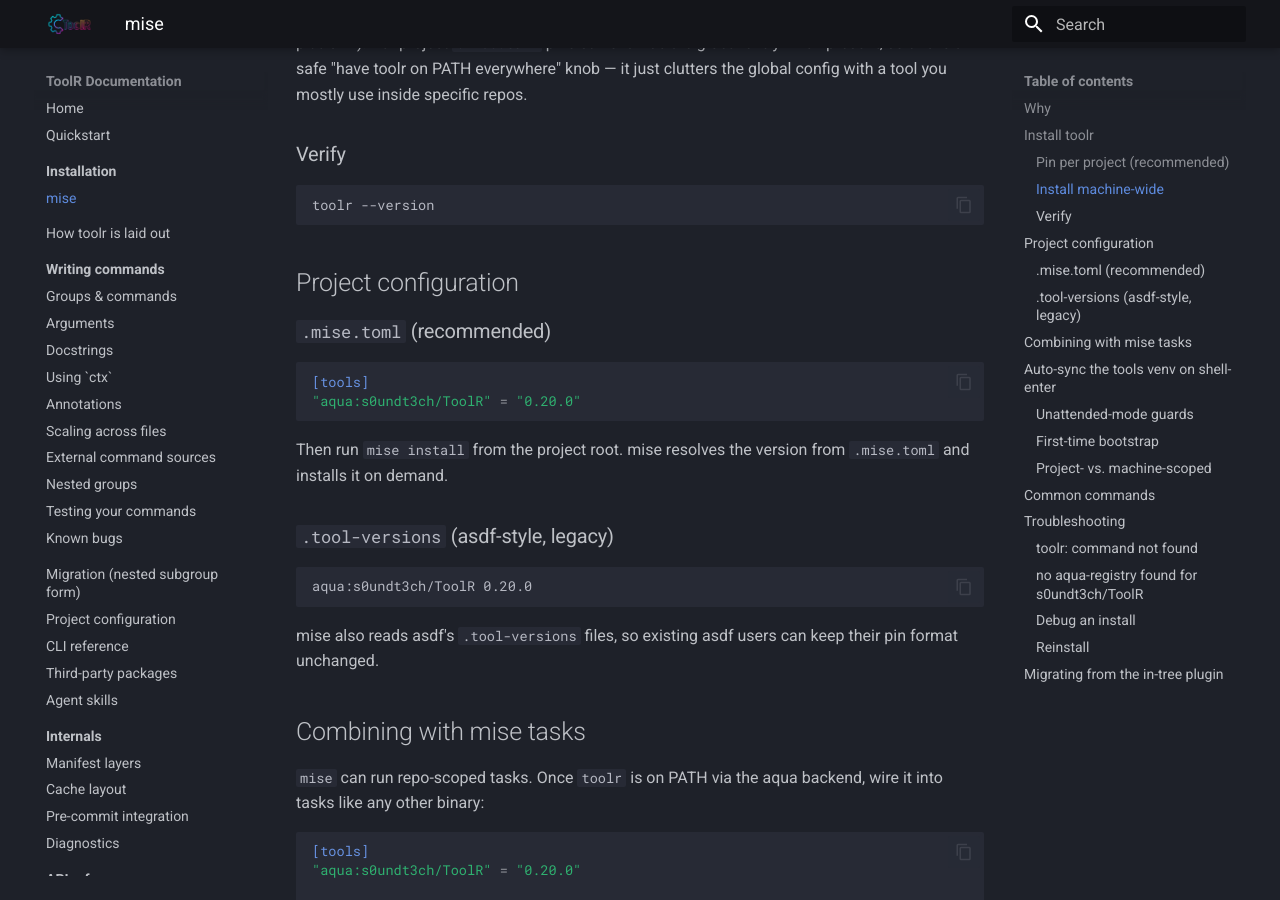
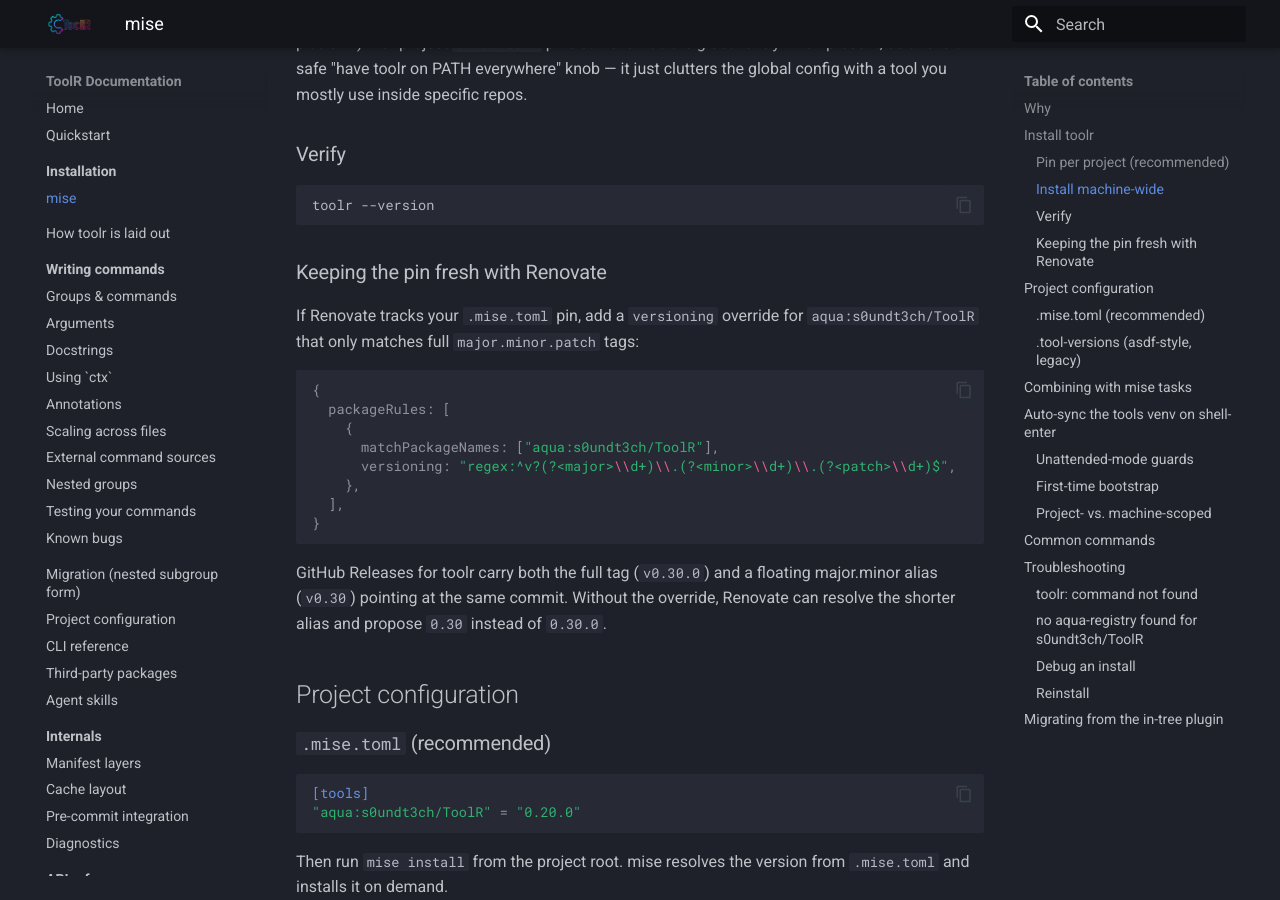
Before and after one commit to s0undt3ch/ToolR, an MkDocs documentation site: the page built from docs/installation/mise.md, in a window 1280 px wide and 900 px high, scrolled down 1200 px. Built offline with MkDocs 1.6.1 and Material for MkDocs 9.7.7, drawn with Linux system fonts in a browser that asks for light colours.

Commit message:
fix(renovate): pin toolr release rule to full semver tags
Renovate was resolving the floating v0.30 alias instead of the full
v0.30.0 tag for the toolr release, since both point at the same
commit. Add a regex versioning override that only matches full
major.minor.patch tags, and document the same fix for downstream
Renovate users pinning aqua:s0undt3ch/ToolR.

````diff
--- a/docs/installation/mise.md
+++ b/docs/installation/mise.md
@@ -58,6 +58,27 @@
 ```sh
 toolr --version
 ```
+
+### Keeping the pin fresh with Renovate
+
+If Renovate tracks your `.mise.toml` pin, add a `versioning` override for
+`aqua:s0undt3ch/ToolR` that only matches full `major.minor.patch` tags:
+
+```json5
+{
+  packageRules: [
+    {
+      matchPackageNames: ["aqua:s0undt3ch/ToolR"],
+      versioning: "regex:^v?(?<major>\\d+)\\.(?<minor>\\d+)\\.(?<patch>\\d+)$",
+    },
+  ],
+}
+```
+
+GitHub Releases for toolr carry both the full tag (`v0.30.0`) and a
+floating major.minor alias (`v0.30`) pointing at the same commit. Without
+the override, Renovate can resolve the shorter alias and propose `0.30`
+instead of `0.30.0`.
 
 ## Project configuration
 
````
Also changed, not shown: 1 other file.
